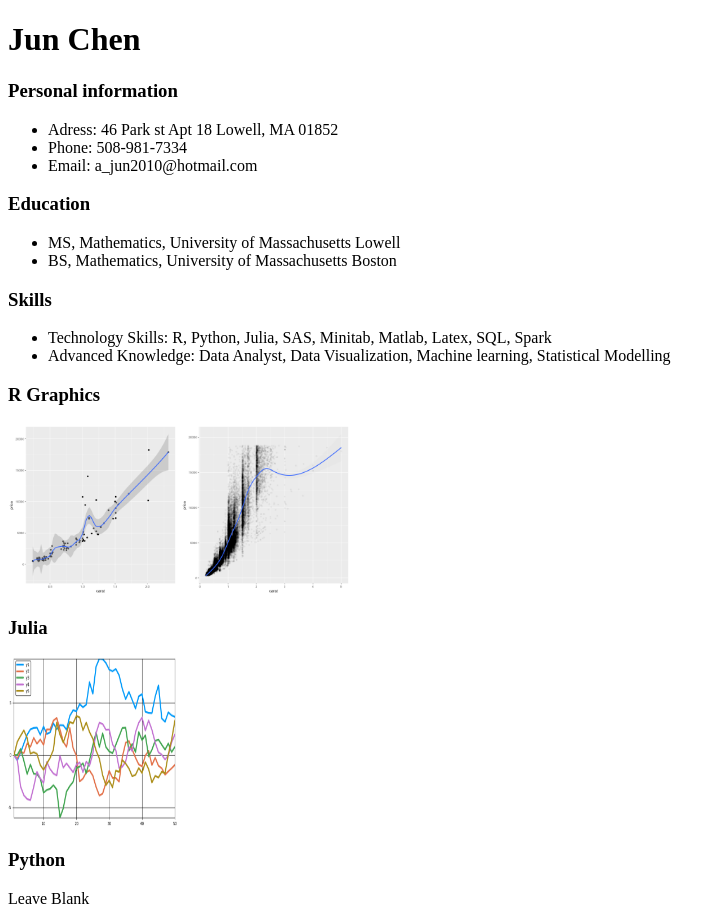
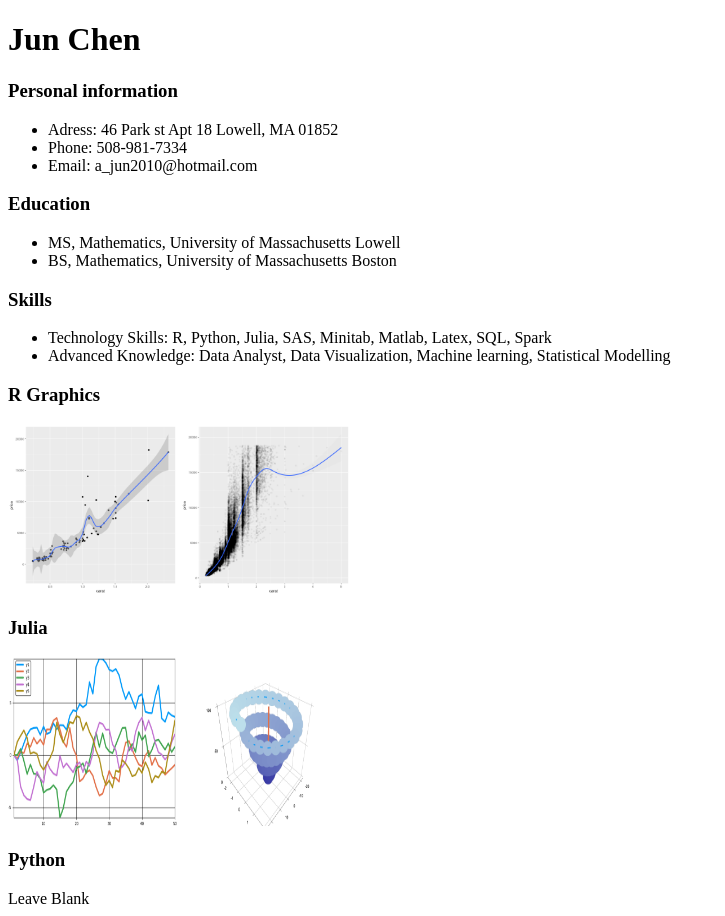
Before and after one commit to Jun1890/Jun1890.github.io, a plain HTML site: page index.html in a window 1280 px wide. Shown: the whole page, without its empty margins (0-725 px from the left). Drawn offline with Linux system fonts and the light colour scheme.

Commit message:
update
add new plot

```diff
--- a/index.html
+++ b/index.html
@@ -26,6 +26,7 @@
  <a href=https://Jun1890.github.io/images/data_diamonds.png><img src="https://jun1890.github.io/images/data_diamonds.png" alt="data diamond data" style="width:169px;height:169px;"></a>
 <h3>Julia</h3>
  <a href="https://jun1890.github.io/images/julia_sample_plots.png"><img src="https://jun1890.github.io/images/julia_sample_plots.png" alt="julia sample" style="width:169px;height:169px;"></a>
+ <a href="https://jun1890.github.io/images/newplot.png"><img src="https://jun1890.github.io/images/newplot.png" alt="julia sample" style="width:169px;height:169px;"></a>
 <h3>Python</h3>
  Leave Blank
 </body>
```
